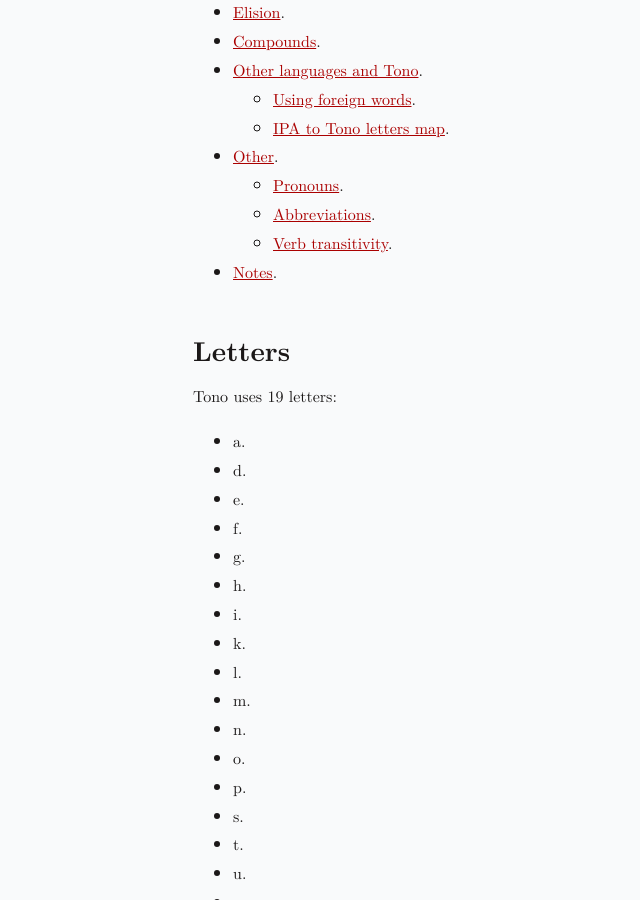
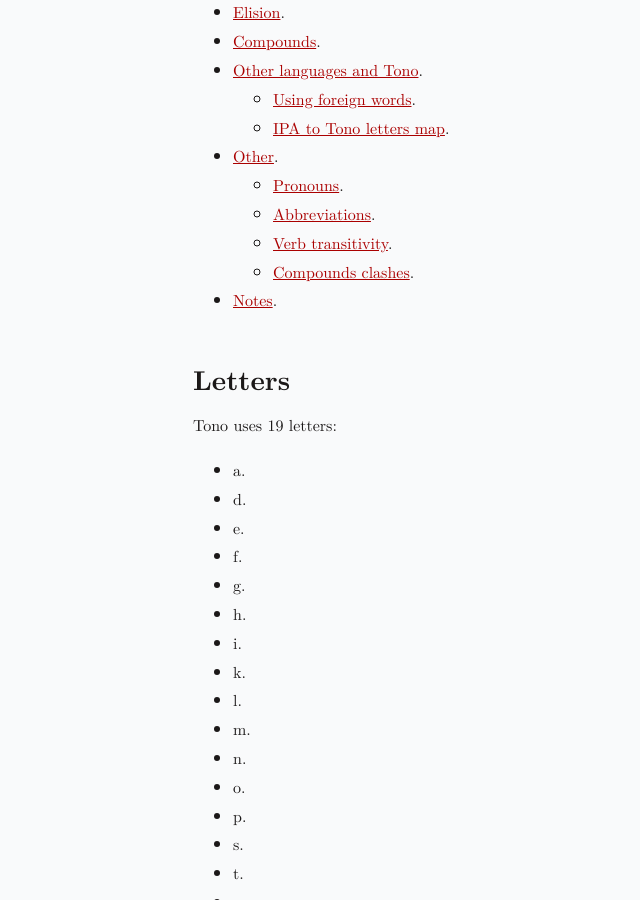
Before and after one commit to jProgr/jprogr.github.io, a Jekyll site: the page built from _posts/2024-03-12-tono-language.md, in a window 1280 px wide and 900 px high, scrolled down 1065 px. Shown: the whole window, without its empty margins (147-787 px from the left). Built offline with Jekyll 4.4.1, drawn with Linux system fonts in a browser that asks for light colours.

Commit message:
Update content
Updated "The Tono language".

```diff
--- a/_posts/2024-03-12-tono-language.md
+++ b/_posts/2024-03-12-tono-language.md
@@ -39,6 +39,7 @@ Contents:
     - [Pronouns](#pronouns).
     - [Abbreviations](#abbreviations).
     - [Verb transitivity](#verb-transitivity).
+    - [Compounds clashes](#compounds-clashes).
 - [Notes](#notes).
 
 ## Letters
```
